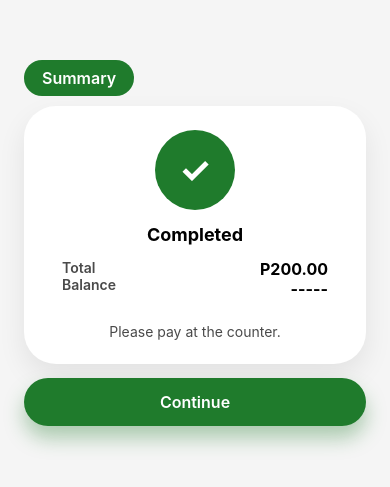
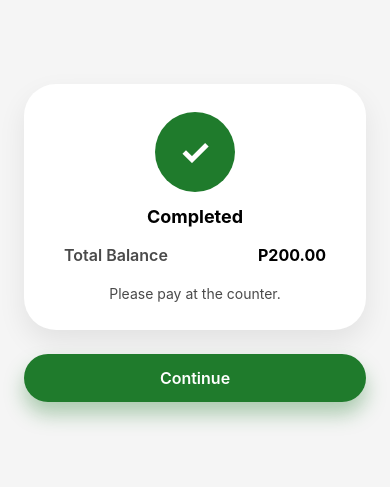
Before and after one commit to tekabu/carwash-mobile, a React Native app: screen /Balance in a window 390 px wide. Shown: the part 179-666 px from the top of the page. Built offline with nearby package versions, Linux system fonts and the light colour scheme.

Commit message:
style: Polish UI: simplify balance card, hide guest balance, tweak modals

```diff
--- a/modules/balance/BalanceScreen.js
+++ b/modules/balance/BalanceScreen.js
@@ -8,31 +8,20 @@ export default function BalanceScreen({ navigation }) {
 
   return (
     <View style={styles.page}>
-      <View style={styles.container}>
-        <View style={styles.headerPill}>
-          <Text style={styles.headerText}>Summary</Text>
-        </View>
       <View style={styles.card}>
         <View style={styles.checkCircle}>
           <Text style={styles.checkMark}>{'\u2713'}</Text>
         </View>
         <Text style={styles.status}>Completed</Text>
         <View style={styles.summaryRow}>
-            <View>
-              <Text style={styles.label}>Total</Text>
-              <Text style={styles.label}>Balance</Text>
-            </View>
-            <View>
+          <Text style={styles.label}>Total Balance</Text>
           <Text style={styles.value}>P200.00</Text>
-              <Text style={styles.value}>-----</Text>
-            </View>
         </View>
         <Text style={styles.note}>Please pay at the counter.</Text>
       </View>
       <TouchableOpacity style={styles.button} onPress={handleContinue} activeOpacity={0.85}>
         <Text style={styles.buttonText}>Continue</Text>
       </TouchableOpacity>
-      </View>
     </View>
   );
 }
@@ -45,35 +34,19 @@ const styles = StyleSheet.create({
     justifyContent: 'center',
     padding: 24,
   },
-  container: {
+  card: {
     width: '100%',
     maxWidth: 460,
-    alignItems: 'center',
-  },
-  headerPill: {
-    alignSelf: 'flex-start',
-    backgroundColor: '#1f7b2c',
-    borderRadius: 999,
-    paddingVertical: 8,
-    paddingHorizontal: 18,
-    marginBottom: 10,
-  },
-  headerText: {
-    color: '#fff',
-    fontWeight: '600',
-    fontSize: 16,
-  },
-  card: {
-    width: '100%',
     backgroundColor: '#fff',
     borderRadius: 32,
-    padding: 24,
+    padding: 28,
     alignItems: 'center',
     shadowColor: '#000',
     shadowOffset: { width: 0, height: 12 },
     shadowOpacity: 0.08,
     shadowRadius: 28,
     elevation: 10,
+    marginBottom: 24,
   },
   checkCircle: {
     width: 80,
@@ -92,24 +65,23 @@ const styles = StyleSheet.create({
   status: {
     fontSize: 18,
     fontWeight: '700',
-    marginBottom: 14,
+    marginBottom: 18,
   },
   summaryRow: {
     flexDirection: 'row',
     justifyContent: 'space-between',
     width: '100%',
-    paddingHorizontal: 14,
-    marginBottom: 12,
+    paddingHorizontal: 12,
+    marginBottom: 8,
   },
   label: {
-    fontSize: 14,
+    fontSize: 16,
     fontWeight: '600',
     color: '#4a4a4a',
   },
   value: {
     fontSize: 16,
     fontWeight: '700',
-    textAlign: 'right',
   },
   note: {
     fontSize: 14,
@@ -130,7 +102,6 @@ const styles = StyleSheet.create({
     shadowOpacity: 0.35,
     shadowRadius: 20,
     elevation: 10,
-    marginTop: 14,
   },
   buttonText: {
     color: '#fff',
--- a/modules/checkout/CheckoutScreen.js
+++ b/modules/checkout/CheckoutScreen.js
@@ -25,6 +25,7 @@ export default function CheckoutScreen({ navigation, route }) {
 
   const vehicleImage = selectedVehicle?.assetSource ?? require('../../assets/logo.png');
   const soapImage = selectedSoap?.assetSource ?? require('../../assets/logo.png');
+  const hasBalance = customerType !== 'guest';
 
   const handleProceed = () => {
     setConfirmVisible(true);
@@ -77,10 +78,12 @@ export default function CheckoutScreen({ navigation, route }) {
               <Text style={styles.summaryLabel}>TOTAL:</Text>
               <Text style={styles.summaryValue}>{totalAmount}</Text>
             </View>
-            <View style={styles.summaryRow}>
-              <Text style={styles.balanceLabel}>Balance:</Text>
-              <Text style={styles.balanceValue}>{balanceAmount}</Text>
-            </View>
+            {hasBalance && (
+              <View style={styles.summaryRow}>
+                <Text style={styles.balanceLabel}>Balance:</Text>
+                <Text style={styles.balanceValue}>{balanceAmount}</Text>
+              </View>
+            )}
           </View>
         </View>
         <TouchableOpacity style={styles.proceedButton} onPress={handleProceed} activeOpacity={0.85}>
@@ -89,7 +92,8 @@ export default function CheckoutScreen({ navigation, route }) {
       </View>
 
       {confirmVisible && (
-        <View style={styles.confirmOverlay}>
+        <View style={styles.confirmBackdrop}>
+          <View style={styles.blurLayer} />
           <View style={styles.confirmCard}>
             <Text style={styles.confirmTitle}>Confirm checkout?</Text>
             <Text style={styles.confirmCopy}>Tap YES to start the wash or NO to keep editing.</Text>
@@ -242,13 +246,6 @@ const styles = StyleSheet.create({
     fontSize: 18,
     fontWeight: '600',
   },
-  confirmOverlay: {
-    position: 'absolute',
-    inset: 0,
-    backgroundColor: 'rgba(0,0,0,0.3)',
-    justifyContent: 'center',
-    alignItems: 'center',
-  },
   confirmCard: {
     width: Math.min(360, width - 40),
     backgroundColor: '#fff',
@@ -301,4 +298,13 @@ const styles = StyleSheet.create({
     color: '#fff',
     fontWeight: '600',
   },
+  confirmBackdrop: {
+    ...StyleSheet.absoluteFillObject,
+    justifyContent: 'center',
+    alignItems: 'center',
+  },
+  blurLayer: {
+    ...StyleSheet.absoluteFillObject,
+    backgroundColor: 'rgba(255,255,255,0.6)',
+  },
 });
--- a/modules/progress/ProgressScreen.js
+++ b/modules/progress/ProgressScreen.js
@@ -71,7 +71,6 @@ export default function ProgressScreen({ navigation, route }) {
         <View style={styles.progressTrack} accessibilityLabel="Progress bar">
           <View style={[styles.progressFill, { width: `${completion}%` }]} />
         </View>
-        <Text style={styles.helperText}>Tap the logo to advance through each phase.</Text>
       </View>
     </View>
   );
@@ -156,10 +155,4 @@ const styles = StyleSheet.create({
     borderRadius: 999,
     backgroundColor: '#1f7b2c',
   },
-  helperText: {
-    marginTop: 10,
-    fontSize: 12,
-    color: '#4a4a4a',
-    textAlign: 'center',
-  },
 });
--- a/modules/thank_you/ThankYouScreen.js
+++ b/modules/thank_you/ThankYouScreen.js
@@ -24,7 +24,6 @@ export default function ThankYouScreen({ navigation }) {
       <TouchableOpacity style={styles.cta} onPress={handleContinue} activeOpacity={0.85}>
         <Text style={styles.ctaText}>Continue</Text>
       </TouchableOpacity>
-      <Text style={styles.footer}>Come Again</Text>
     </View>
   );
 }
@@ -90,10 +89,4 @@ const styles = StyleSheet.create({
     fontWeight: '600',
     marginRight: 8,
   },
-  footer: {
-    fontSize: 18,
-    fontWeight: '600',
-    marginTop: 24,
-    letterSpacing: 1,
-  },
 });
```
Lines whose indentation alone changed are shown as unchanged.
